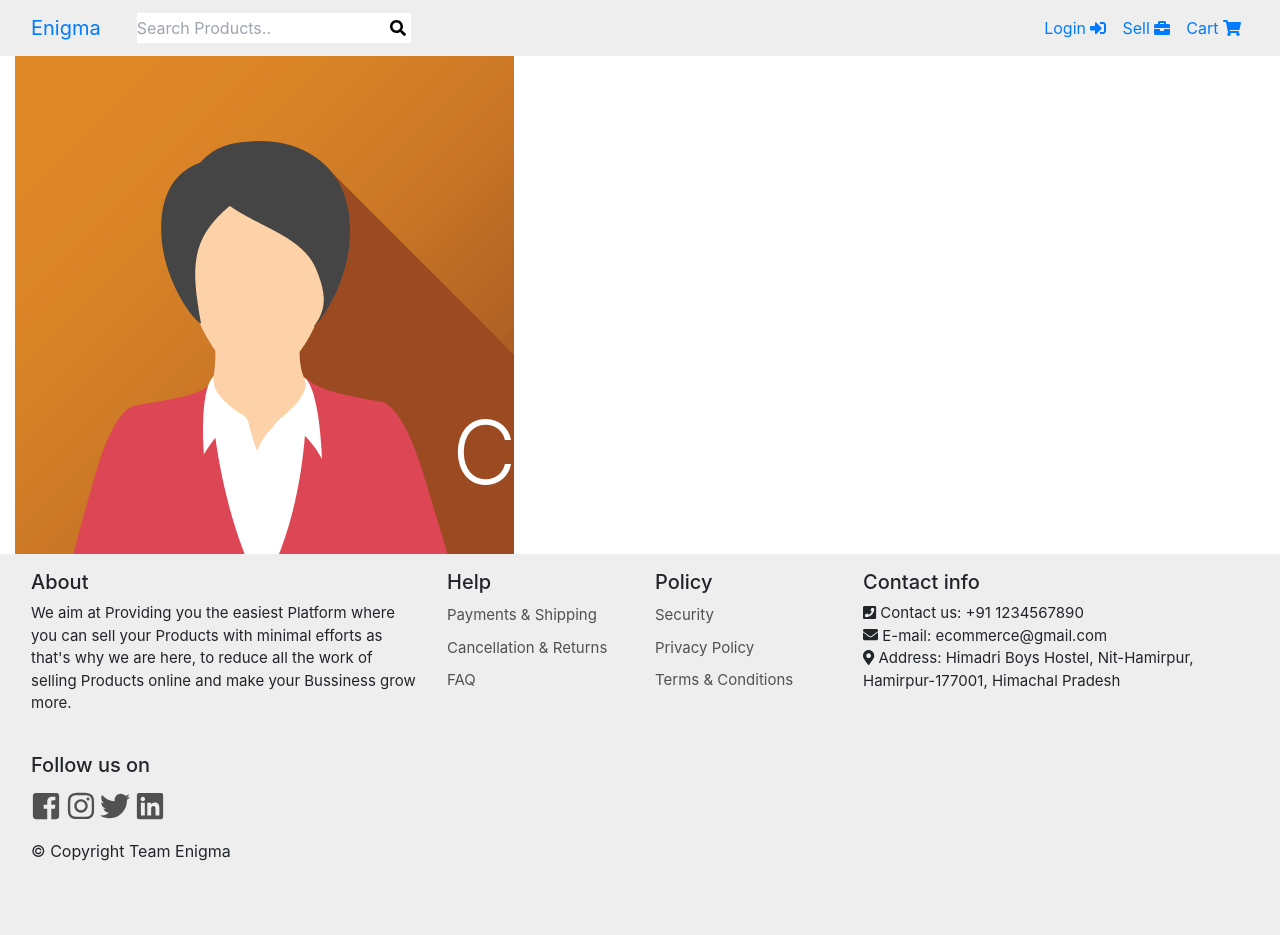
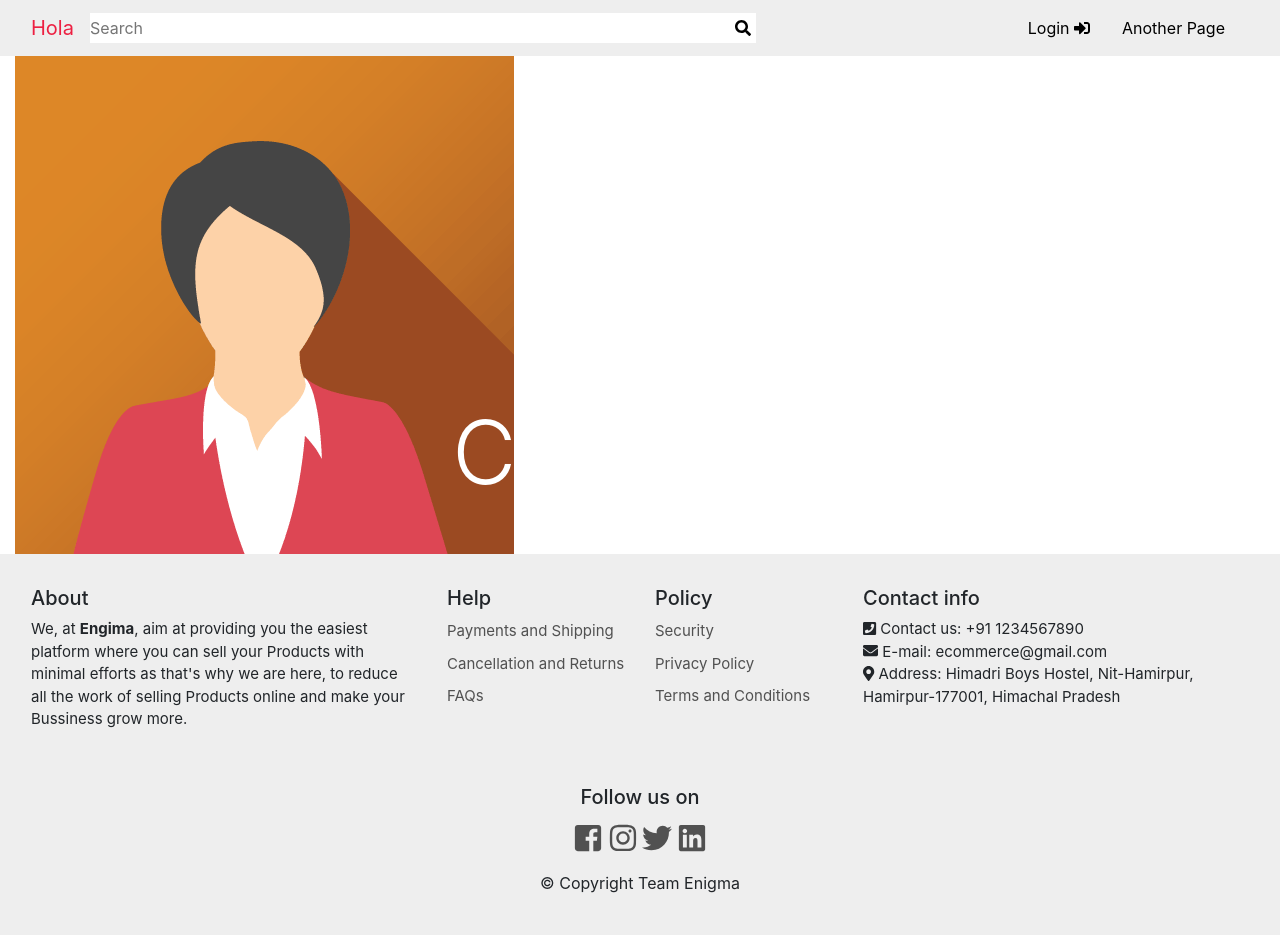
Before and after one commit to AvishrantsSh/Django_Ecomm, a Django app: page / in a window 1280 px wide. Before the commit the page ends 861 px from the top, so only its background shows below. Run offline with Django 3.2, Linux system fonts and the light colour scheme; some libraries are stand-ins or nearby versions.

```diff
--- a/templates/base.html
+++ b/templates/base.html
@@ -9,12 +9,7 @@
 
             {%endblock title%}
         </title>
-        <!--Tailwind CSS-->
-        <link href="https://unpkg.com/tailwindcss@^1.0/dist/tailwind.min.css" rel="stylesheet">
-        <!--Tailwind CSS end-->
-        <link rel="preconnect" href="https://fonts.gstatic.com">
-        <link href="https://fonts.googleapis.com/css2?family=Pacifico&family=Poppins&display=swap" rel="stylesheet">
-        <link rel='stylesheet' href='{%static "stylesheet/base.css"%}?v = 1.2'>
+        <link rel='stylesheet' href='{%static "stylesheet/base.css"%}?v = 1.4'>
 
         <link rel="stylesheet" href="https://maxcdn.bootstrapcdn.com/bootstrap/4.0.0/css/bootstrap.min.css">
         <script src="https://ajax.googleapis.com/ajax/libs/jquery/3.3.1/jquery.min.js"></script>
@@ -58,11 +53,11 @@
     </head>
 
     <body>
-        <nav class="navbar navbar-expand-md sticky-top">
+        <nav class="navbar navbar-expand-md navbar-fixed-top">
             <div class="container-fluid">
-                <a class="navbar-brand hlink" href="{%url 'home'%}" id = "head_start">Enigma</a>
-                <div style="display: flex; margin-left: 20px;">
-                    <input type="text" style="border: none; outline: none; " name="search" placeholder="Search Products..">
+                <a class="navbar-brand cherry" href="{%url 'home'%}" id = "head_start">Hola</a>
+                <div style="display: flex;">
+                    <input type="text" style="border: none; outline: none; width: 50vw; justify-content: center;" name="search" placeholder="Search">
                 <button id="search-icon" class="nav-link" ><i class="fa fa-search"></i></button>
                 </div>
 
@@ -70,27 +65,15 @@
                     <i class="fas fa-bars"></i>
                 </button>
                 <div class="collapse navbar-collapse" id="navbarResponsive">
-                    <ul class="navbar-nav ml-auto drop-list">
+                    <div class="navbar-nav ml-md-auto d-md-flex flex-row">
                     {%if user.is_authenticated%}
-                    <li class="nav-item">
-                        <a class="nav-link drop-list" href="#"><i class="fas fa-user"></i> {{user.username}}</a>
-                    </li>
-                    <li class="nav-item">
-                        <a class="nav-link drop-list" href="{%url 'logout'%}">Logout <i class="fas fa-sign-out-alt"></i></a>
-                    </li>
+                        <a class="nav-item nav-link nav_link" href="#"><i class="fas fa-user"></i> {{user.username}}</a>
+                        <a class="nav-item nav-link nav_link" href="{%url 'logout'%}">Logout <i class="fas fa-sign-out-alt"></i></a>
                     {%else%}
-                    <li class="nav-item">
-                        <a class="nav-link drop-list" href="{%url 'reg'%}">Login <i class="fas fa-sign-in-alt"></i></a>
-                    </li>
-
+                        <a class="nav-item nav-link nav_link" href="{%url 'reg'%}">Login <i class="fas fa-sign-in-alt"></i></a>
                     {%endif%}
-                    <li class="nav-item">
-                        <a class="nav-link drop-list" href="#">Sell <i class="fas fa-briefcase"></i></a>
-                    </li>
-                    <li class="nav-item">
-                        <a class="nav-link drop-list" href="#">Cart <i class="fas fa-shopping-cart"></i></a>
-                    </li>
-                    </ul>
+                        <a class="nav-item nav-link nav_link" href="#"> Another Page</a>
+                    </div>
                 </div>
             </div>
         </nav>
@@ -102,21 +85,21 @@
         </div>
 
         <footer>
-            <div class="footer-super-container container-fluid">
-                <div class="footer row">
+            <div class="container-fluid">
+                <div class="row pt-3">
                     <div class="col-md-6 col-lg-4">
                         <h2 class="widget-title">About</h2>
                         <div class="footer-list-div">
-                            <p>We aim at Providing you the easiest Platform where you can sell your Products with minimal efforts as that's why we are here, to reduce all the work of selling Products online and make your Bussiness grow more.</p><br>
+                            We, at <b>Engima</b>, aim at providing you the easiest platform where you can sell your Products with minimal efforts as that's why we are here, to reduce all the work of selling Products online and make your Bussiness grow more.</p><br>
                         </div>
                     </div>
                     <div class="col-md-6 col-lg-2">
                         <h2 class="widget-title">Help</h2>
                             <div class="footer-list-div">
                                 <ul class="footer-list">
-                                    <li><a href="#">Payments & Shipping</a></li>
-                                    <li><a href="#">Cancellation & Returns</a></li>
-                                    <li><a href="#">FAQ</a></li>
+                                    <li><a href="#">Payments and Shipping</a></li>
+                                    <li><a href="#">Cancellation and Returns</a></li>
+                                    <li><a href="#">FAQs</a></li>
                                 </ul>
                             </div>
                     </div>
@@ -126,7 +109,7 @@
                                 <ul class="footer-list">
                                     <li><a href="#">Security</a></li>
                                     <li><a href="#">Privacy Policy</a></li>
-                                    <li><a href="#">Terms & Conditions</a></li>
+                                    <li><a href="#">Terms and Conditions</a></li>
                                 </ul>
                             </div>
                     </div>
@@ -142,20 +125,18 @@
                         </div>
                 </div>
 
-            <div class="footer-end-container">
-                <div class="footer-end">
+            <div class="container-fluid pb-4">
+                <div class="container mt-3 text-center" style="background-color: #eee;">
                         <h2 class="widget-title">Follow us on</h2>
-                        <div class="footer-end-list-div">
-                            <ul class="footer-end-list">
+                        <div>
+                            <ul>
                                 </li><a href="#"><i id="fb" class="fab fa-facebook-square fa-2x"></i></a>
                                 <a href="#"><i id="insta" class="fab fa-instagram fa-2x"></i></a>
                                 <a href="#"><i id="twit" class="fab fa-twitter fa-2x"></i></a>
                                 <a href="#"><i id="link" class="fab fa-linkedin fa-2x"></i></a>
                             </ul>
                         </div>
-                </div>
-                <div class="end-text">
-                    &copy; Copyright Team Enigma
+                        &copy; Copyright Team Enigma
                 </div>
             </div>
         </div>
```
